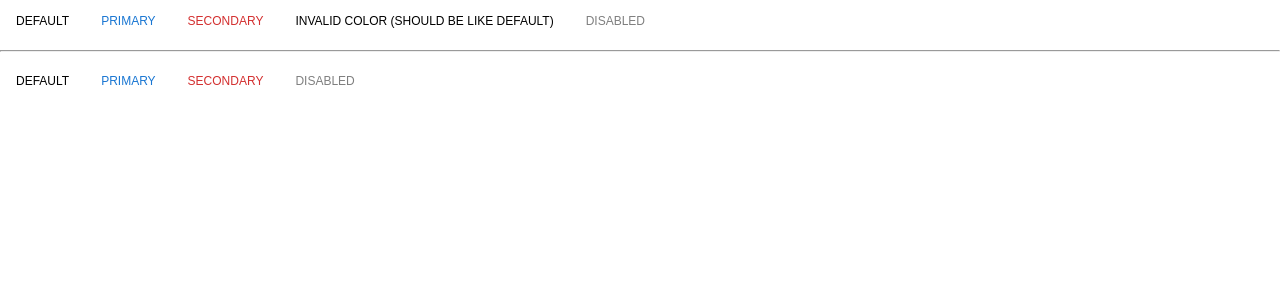
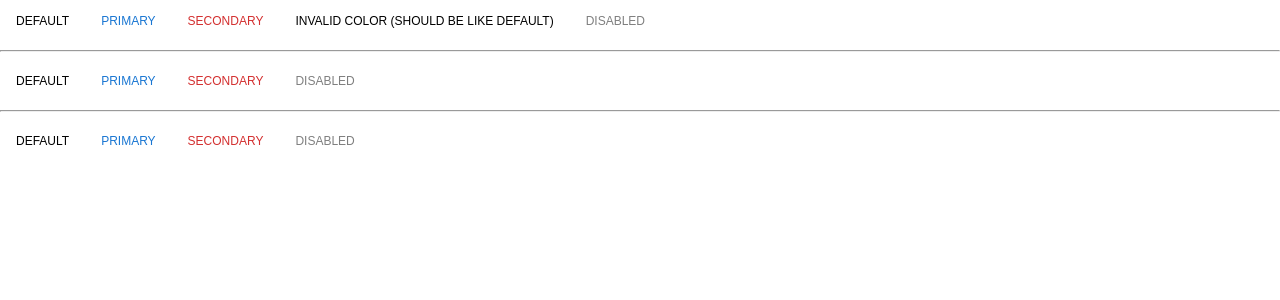
Before and after one commit to zotya/react-intro-2021, a React (Create React App) app: page / in a window 1280 px wide. Shown: the top 300 px of the page. Built offline with nearby package versions, Linux system fonts and the light colour scheme.

Commit message:
app.jsx update for excercise 1

```diff
--- a/src/App.jsx
+++ b/src/App.jsx
@@ -6,13 +6,18 @@ function App() {
       <Button>Default</Button>
       <Button color="primary">Primary</Button>
       <Button color="secondary">Secondary</Button>
-      <Button color="invalid">Invalid Color (should be like default)</Button>
+      <Button variant="default" color="invalid">Invalid Color (should be like default)</Button>
       <Button disabled>Disabled</Button>
       <hr />
-      <Button raised>Default</Button>
-      <Button raised color="primary">Primary</Button>
-      <Button raised color="secondary">Secondary</Button>
-      <Button raised disabled>Disabled</Button>
+      <Button variant="raised">Default</Button>
+      <Button variant="raised" color="primary">Primary</Button>
+      <Button variant="raised" color="secondary">Secondary</Button>
+      <Button variant="raised" disabled>Disabled</Button>
+      <hr />
+      <Button variant="outlined">Default</Button>
+      <Button variant="outlined" color="primary">Primary</Button>
+      <Button variant="outlined" color="secondary">Secondary</Button>
+      <Button variant="outlined" disabled>Disabled</Button>
     </div>
   );
 }
```
